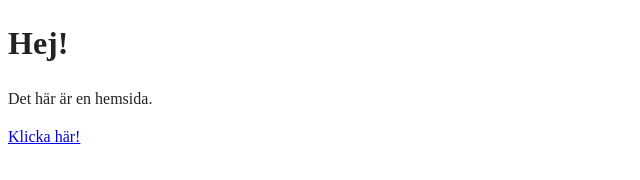
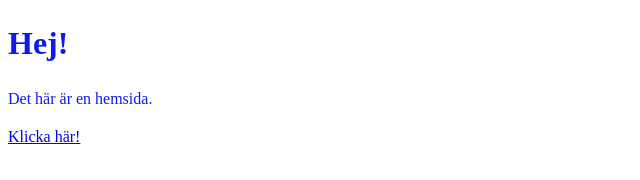
Before and after one commit to sarawiktorin-rgb/HTMLAssignment, a website built with webpack: page P0-HelloWorld/index.html in a window 1280 px wide. Shown: the whole page, without its empty margins (0-640 px from the left). Built offline with nearby package versions, Linux system fonts and the light colour scheme.

Commit message:
Changed text color

```diff
--- a/P0-HelloWorld/css/style.css
+++ b/P0-HelloWorld/css/style.css
@@ -12,7 +12,7 @@
    ========================================================================== */
 
 html {
-  color: #222;
+  color: #0E1BE8;
   font-size: 1em;
   line-height: 1.4;
 }
```
